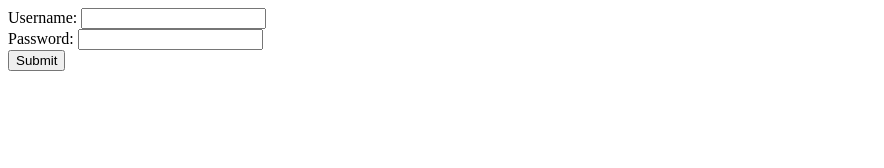
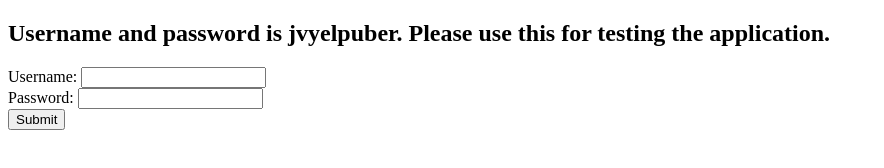
Before and after one commit to jyothivenugopal/CS5610, a website: page public/index.html in a window 1280 px wide. Shown: the whole page, without its empty margins (0-884 px from the left). Drawn offline with Linux system fonts and the light colour scheme.

Commit message:
h2 update

```diff
--- a/public/index.html
+++ b/public/index.html
@@ -4,6 +4,7 @@
     <title>login page</title>
 </head>
 <body>
+    <h2>Username and password is jvyelpuber. Please use this for testing the application.</h2>
     <form action="/login" method="post">
         <div>
             <label>Username:</label>
```
